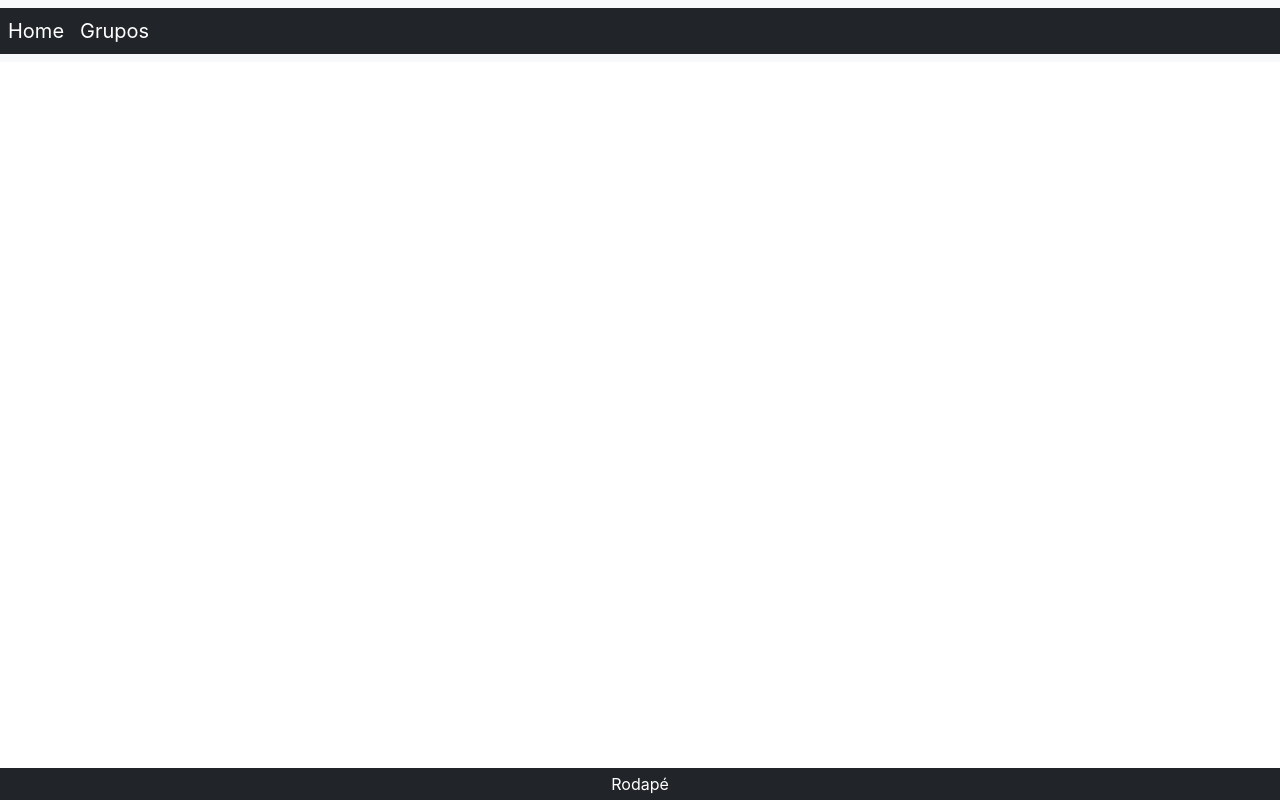
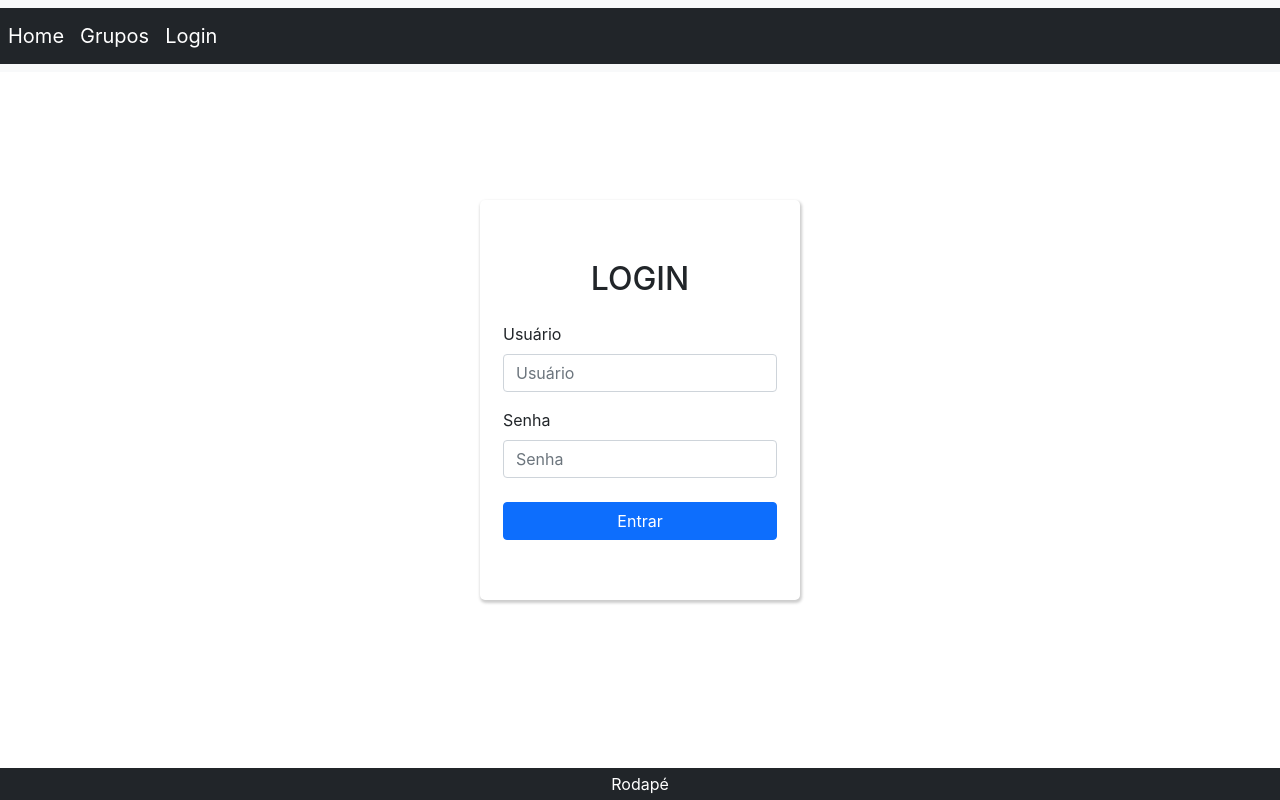
Before and after one commit to nathaliagalante/sistema-eventos-front, a React (Create React App) app: page /login in a window 1280 px wide. Built offline with nearby package versions, Linux system fonts and the light colour scheme.

Commit message:
[create] login form UI

```diff
--- a/src/App.js
+++ b/src/App.js
@@ -4,6 +4,7 @@ import Home from './home/Home'
 import Rodape from './rodape/Rodape'
 import { BrowserRouter, Route, Switch } from 'react-router-dom'
 import Grupo from './grupo/Grupo'
+import Login from './login/Login'
 
 export default class App extends Component {
   render() {
@@ -13,7 +14,10 @@ export default class App extends Component {
           <Menu />
 
           <Switch>
-            <Route exact path="/">
+            <Route exact path="/login">
+              <Login />
+            </Route>
+            <Route path="/home">
               <Home />
             </Route>
             <Route path="/grupo">
--- a/src/index.js
+++ b/src/index.js
@@ -2,9 +2,8 @@ import React from 'react';
 import ReactDOM from 'react-dom';
 import './index.css';
 import App from './App';
-import reportWebVitals from './reportWebVitals';
 
-window.servidor = 'http://localhost:8080'
+window.servidor = 'http://localhost:8090'
 
 ReactDOM.render(
   <React.StrictMode>
@@ -12,8 +11,3 @@ ReactDOM.render(
   </React.StrictMode>,
   document.getElementById('root')
 );
-
-// If you want to start measuring performance in your app, pass a function
-// to log results (for example: reportWebVitals(console.log))
-// or send to an analytics endpoint. Learn more: https://bit.ly/CRA-vitals
-reportWebVitals();
--- /dev/null
+++ b/src/login/Login.css
@@ -0,0 +1,33 @@
+.display-flex-basic{
+    display: flex;
+    align-items: center;
+    justify-content: center;
+}
+
+.container{
+    height: 100vh;
+}
+
+.box-login{
+    height: 25em;
+    width: 20em;
+    background-color: #fff;
+    flex-direction: column;
+    box-shadow: 1px 2px 3px 1px rgba(0, 0, 0, 0.2);
+    border-radius: 5px;
+}
+
+/**************************/
+/* ------ HEADINGS -------*/
+/**************************/
+h1{
+    text-transform: uppercase;
+    font-size: 2em;
+}
+
+/**************************/
+/* ------ BUTTONS -------*/
+/**************************/
+.btn{
+    width: 100%;
+}
--- /dev/null
+++ b/src/login/Login.js
@@ -0,0 +1,33 @@
+import React, { Component } from 'react'
+import './Login.css';
+
+export default class Login extends Component {
+    render() {
+        return (
+            <div className="container display-flex-basic">
+                <div className="box-login display-flex-basic">
+                    <div className="mb-3">
+                        <h1>Login</h1>
+                    </div>
+
+                    <form>
+                        <div className="form-group mb-3">
+                            <label for="usuario" className="form-label">Usuário</label>
+                            <input type="text" className="form-control" id="usuario" placeholder="Usuário" required/>
+                        </div>
+
+                        <div className="form-group mb-3">
+                            <label for="senha" className="form-label">Senha</label>
+                            <input type="password" className="form-control" id="senha" placeholder="Senha" required/>
+                        </div>
+
+                        <div className="form-group">
+                            <button type="submit" className="btn btn-primary mt-2">Entrar</button>
+                        </div>
+                    </form>
+
+                </div>
+            </div>
+        )
+    }
+}
--- a/src/menu/Menu.js
+++ b/src/menu/Menu.js
@@ -5,11 +5,13 @@ export default class Menu extends Component {
     render(){
         return(
             <nav className="navbar navbar-expand-lg navbar-dark bg-light fixed-top">
-                <div className="col-12 bg-dark text-white p-2">
-                    <Link className="navbar-brand" to="/">Home</Link>
-                    <Link className="navbar-brand" to="/grupo">Grupos</Link>
-                </div>
+                    <div className="col-12 bg-dark text-white p-2 d-flex">
+                        <Link className="navbar-brand" to="/">Home</Link>
+                        <Link className="navbar-brand" to="/grupo">Grupos</Link>
+                        <Link className="navbar-brand ml-auto" to="/login">Login</Link>
+                    </div>
             </nav>
+
         )
     }
 }
--- a/src/reportWebVitals.js
+++ /dev/null
@@ -1,13 +0,0 @@
-const reportWebVitals = onPerfEntry => {
-  if (onPerfEntry && onPerfEntry instanceof Function) {
-    import('web-vitals').then(({ getCLS, getFID, getFCP, getLCP, getTTFB }) => {
-      getCLS(onPerfEntry);
-      getFID(onPerfEntry);
-      getFCP(onPerfEntry);
-      getLCP(onPerfEntry);
-      getTTFB(onPerfEntry);
-    });
-  }
-};
-
-export default reportWebVitals;
```
Also changed, not shown: src/setupTests.js (deleted, +0 -5 lines), src/logo.svg (deleted), 1 other file (tests, documents, lock files or other folders).
